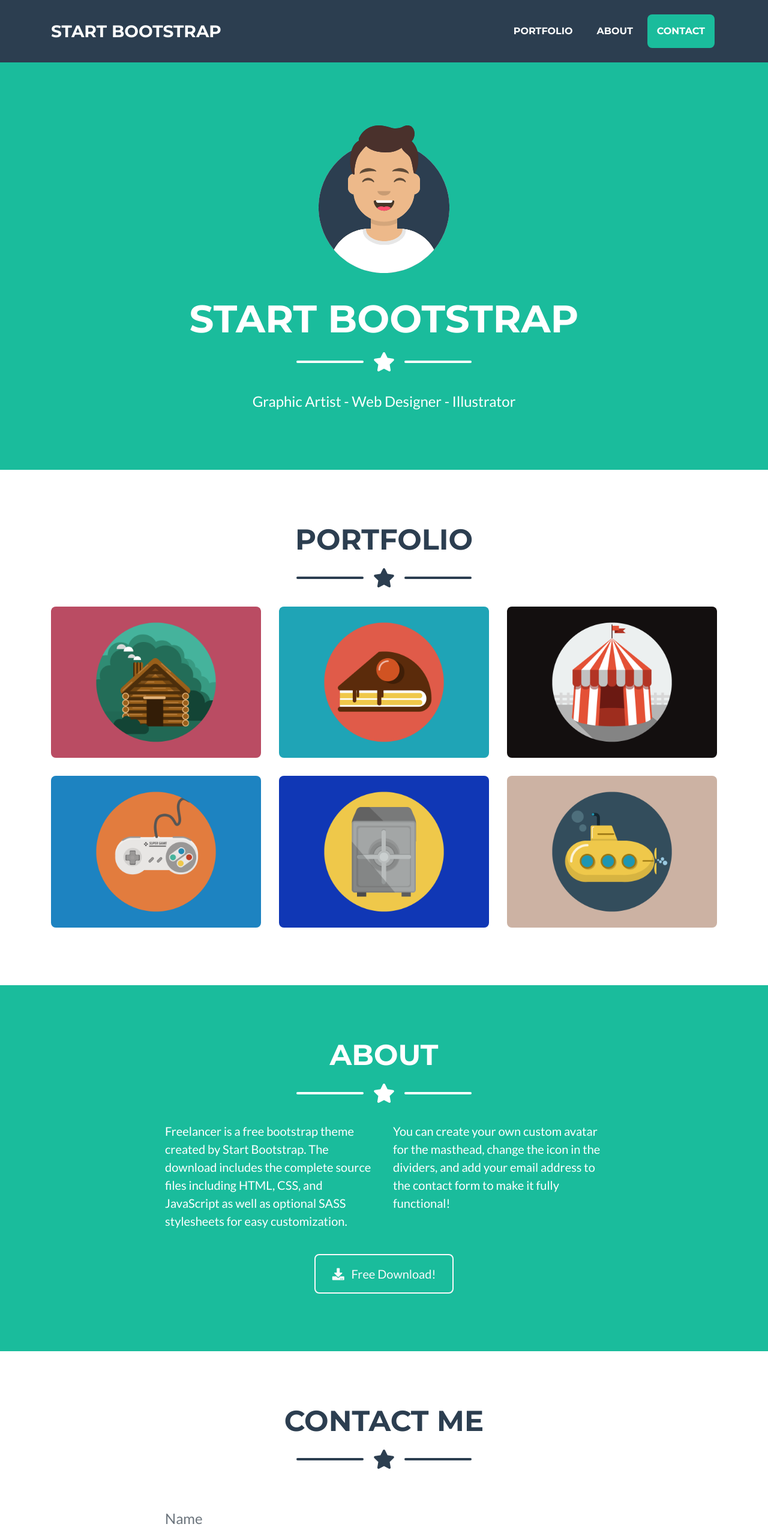
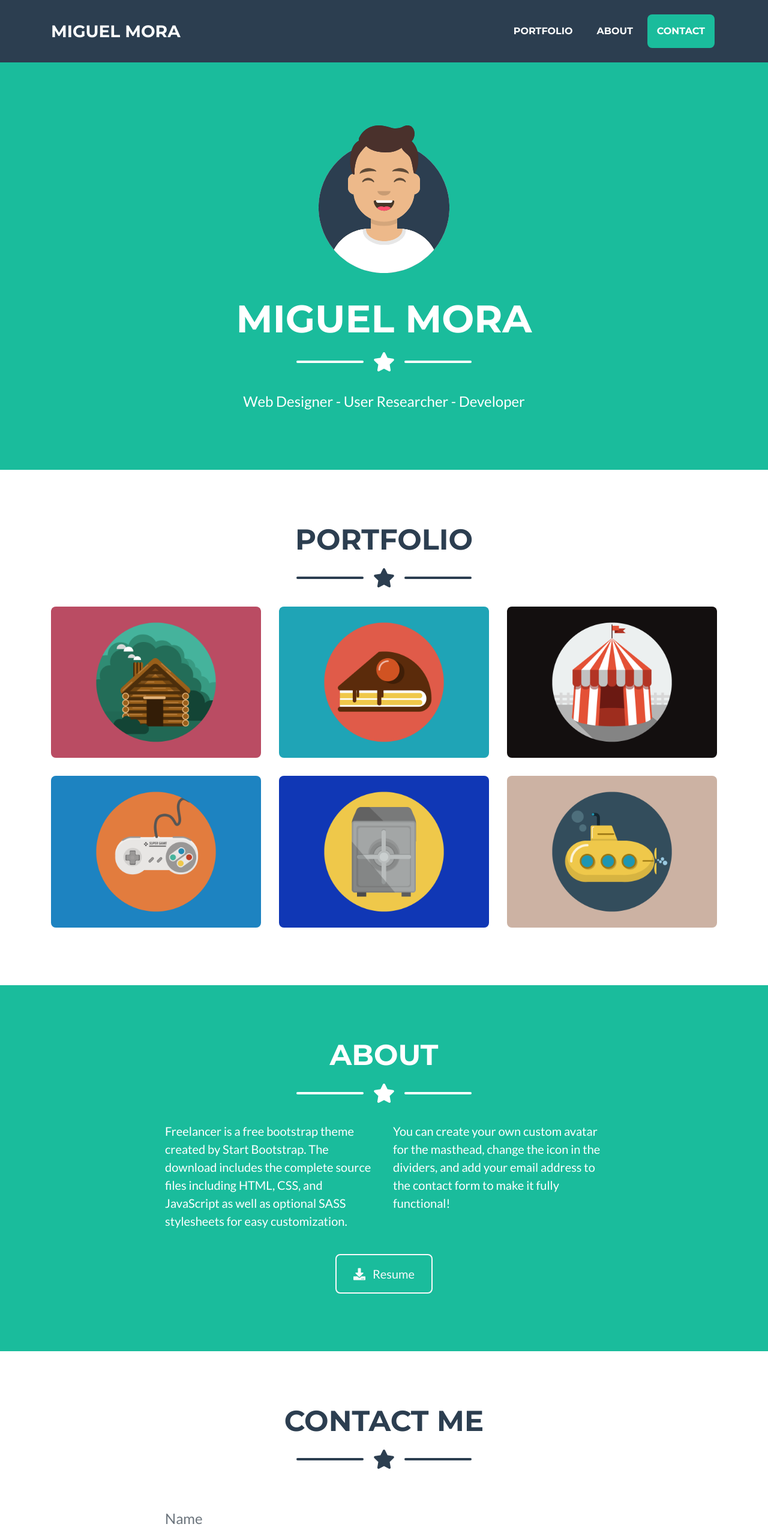
Before and after one commit to mamora19/Portfolio, a website with bundled scripts: page index.html in a window 1280 px wide. Shown: the top 2560 px of the page at 60% size. Built offline with nearby package versions, Linux system fonts and the light colour scheme.

Commit message:
making updates to index file

```diff
--- a/index.html
+++ b/index.html
@@ -8,7 +8,7 @@
   <meta name="description" content="">
   <meta name="author" content="">
 
-  <title>Freelancer - Start Bootstrap Theme</title>
+  <title>Miguel Mora Portfolio</title>
 
   <!-- Custom fonts for this theme -->
   <link href="vendor/fontawesome-free/css/all.min.css" rel="stylesheet" type="text/css">
@@ -25,7 +25,7 @@
   <!-- Navigation -->
   <nav class="navbar navbar-expand-lg bg-secondary text-uppercase fixed-top" id="mainNav">
     <div class="container">
-      <a class="navbar-brand js-scroll-trigger" href="#page-top">Start Bootstrap</a>
+      <a class="navbar-brand js-scroll-trigger" href="#page-top">Miguel Mora</a>
       <button class="navbar-toggler navbar-toggler-right text-uppercase font-weight-bold bg-primary text-white rounded" type="button" data-toggle="collapse" data-target="#navbarResponsive" aria-controls="navbarResponsive" aria-expanded="false" aria-label="Toggle navigation">
         Menu
         <i class="fas fa-bars"></i>
@@ -54,7 +54,7 @@
       <img class="masthead-avatar mb-5" src="img/avataaars.svg" alt="">
 
       <!-- Masthead Heading -->
-      <h1 class="masthead-heading text-uppercase mb-0">Start Bootstrap</h1>
+      <h1 class="masthead-heading text-uppercase mb-0">Miguel Mora</h1>
 
       <!-- Icon Divider -->
       <div class="divider-custom divider-light">
@@ -66,7 +66,7 @@
       </div>
 
       <!-- Masthead Subheading -->
-      <p class="masthead-subheading font-weight-light mb-0">Graphic Artist - Web Designer - Illustrator</p>
+      <p class="masthead-subheading font-weight-light mb-0"> Web Designer - User Researcher - Developer</p>
 
     </div>
   </header>
@@ -198,7 +198,7 @@
       <div class="text-center mt-4">
         <a class="btn btn-xl btn-outline-light" href="https://startbootstrap.com/themes/freelancer/">
           <i class="fas fa-download mr-2"></i>
-          Free Download!
+          Resume
         </a>
       </div>
 
@@ -274,8 +274,8 @@
         <!-- Footer Location -->
         <div class="col-lg-4 mb-5 mb-lg-0">
           <h4 class="text-uppercase mb-4">Location</h4>
-          <p class="lead mb-0">2215 John Daniel Drive
-            <br>Clark, MO 65243</p>
+          <p class="lead mb-0">4 Adamnson Street
+            <br>Boston, MA 02134</p>
         </div>
 
         <!-- Footer Social Icons -->
@@ -297,9 +297,8 @@
 
         <!-- Footer About Text -->
         <div class="col-lg-4">
-          <h4 class="text-uppercase mb-4">About Freelancer</h4>
-          <p class="lead mb-0">Freelance is a free to use, MIT licensed Bootstrap theme created by
-            <a href="http://startbootstrap.com">Start Bootstrap</a>.</p>
+          <h4 class="text-uppercase mb-4">About Me</h4>
+          <p class="lead mb-0">User Experience enthusiast making solutions with the user in mind</p>
         </div>
 
       </div>
```
